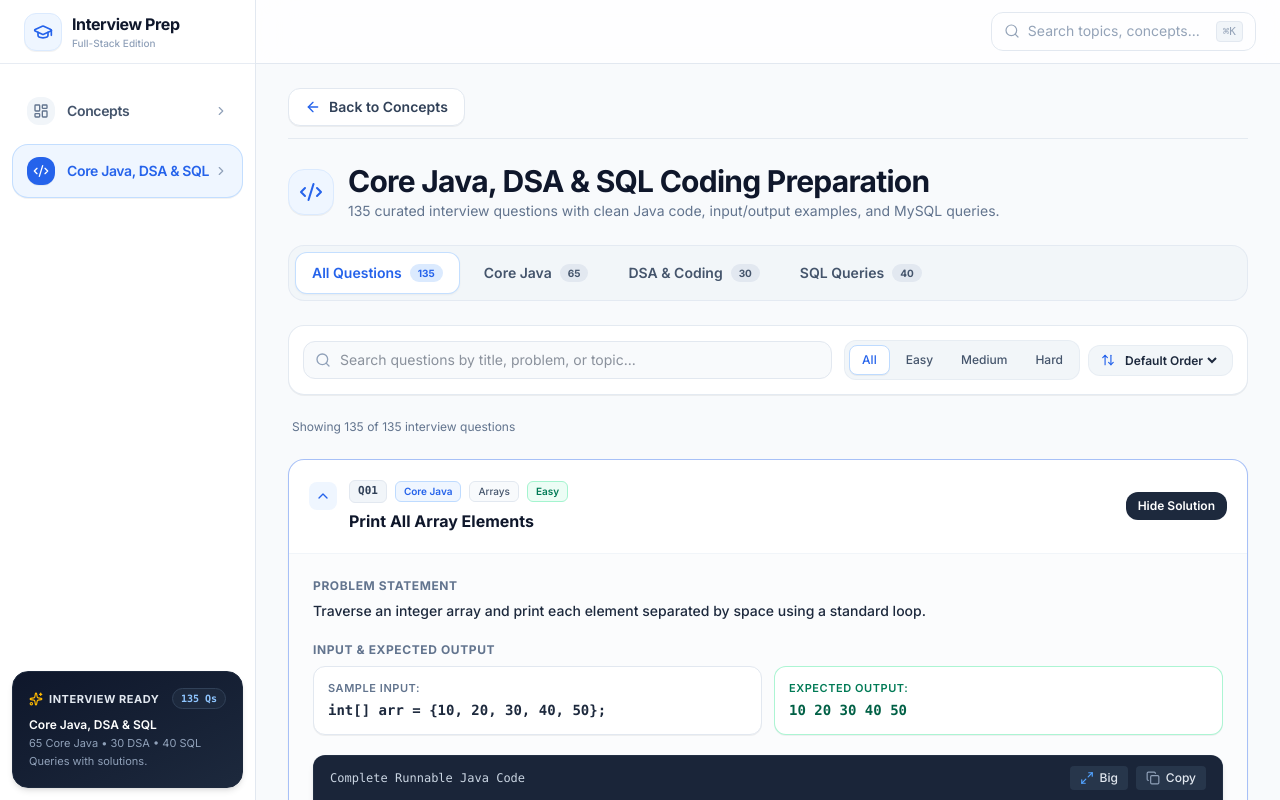
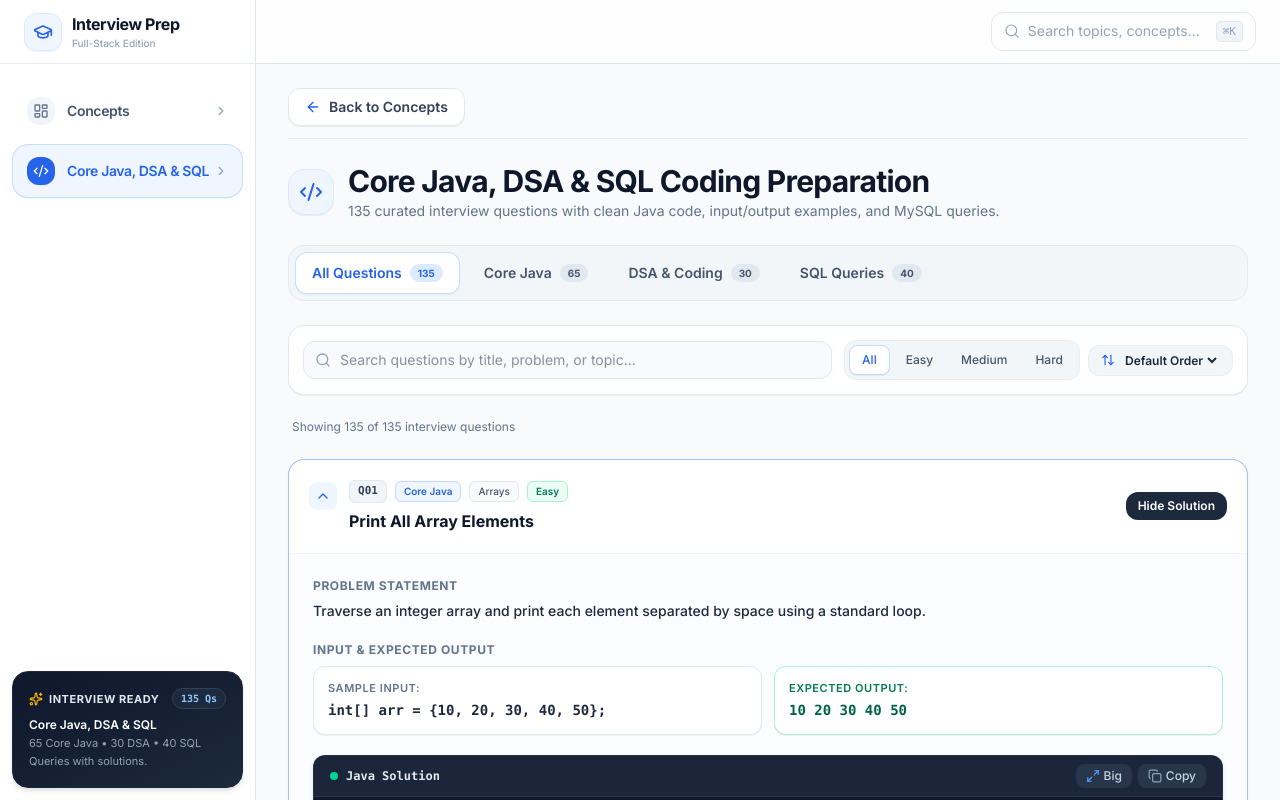
Before and after one commit to MohanNerasala/Interview-Preparation, a React (Vite) app: page /coding in a window 1280 px wide. Built offline with nearby package versions, Linux system fonts and the light colour scheme.

Commit message:
Fix truncated title Comp... with clean Java Solution label and streamlined Close button

```diff
--- a/src/components/CodeBlock.tsx
+++ b/src/components/CodeBlock.tsx
@@ -1,6 +1,6 @@
 import { useState, useEffect } from 'react';
 import { motion, AnimatePresence } from 'framer-motion';
-import { Check, Copy, Maximize2, Minimize2 } from 'lucide-react';
+import { Check, Copy, Maximize2, X } from 'lucide-react';
 
 interface CodeBlockProps {
   code: string;
@@ -33,33 +33,39 @@ export default function CodeBlock({ code, language = 'java', title }: CodeBlockP
     return () => window.removeEventListener('keydown', handleKeyDown);
   }, [isBig]);
 
-  const defaultTitle = language === 'sql' ? 'Tested MySQL Query' : 'Complete Runnable Java Code';
+  // Clean short title that never gets squished or truncated into "Comp..."
+  const displayTitle = title && !title.toLowerCase().includes('complete runnable')
+    ? title
+    : (language === 'sql' ? 'SQL Query' : 'Java Solution');
 
   return (
     <>
       {/* Clean Inline Code Box */}
-      <div className="rounded-xl overflow-hidden border border-slate-700/60 bg-slate-900 shadow-md my-4">
+      <div className="rounded-xl overflow-hidden border border-slate-700/70 bg-slate-900 shadow-md my-4">
         {/* Header Bar */}
-        <div className="flex items-center justify-between px-4 py-2.5 bg-slate-800/80 border-b border-slate-700/60 text-xs text-slate-300">
-          <span className="font-mono text-xs text-slate-300 font-medium truncate mr-2">
-            {title || defaultTitle}
-          </span>
+        <div className="flex items-center justify-between px-3.5 sm:px-4 py-2 bg-slate-800/90 border-b border-slate-700/60 text-xs">
+          {/* Left Title: Clean & Compact */}
+          <div className="flex items-center gap-2 min-w-0">
+            <span className="w-2 h-2 rounded-full bg-emerald-400 shrink-0" />
+            <span className="font-mono text-xs text-slate-200 font-semibold truncate">
+              {displayTitle}
+            </span>
+          </div>
 
-          <div className="flex items-center gap-2 shrink-0">
-            {/* Big Button */}
+          {/* Right Buttons: Matching & Sleek */}
+          <div className="flex items-center gap-1.5 shrink-0">
             <button
               onClick={() => setIsBig(true)}
-              className="flex items-center gap-1.5 px-2.5 py-1 rounded bg-slate-700/60 hover:bg-slate-700 text-slate-200 hover:text-white transition-colors cursor-pointer text-xs font-medium"
-              title="Expand to Big View"
+              className="inline-flex items-center gap-1 px-2.5 py-1 rounded-lg bg-slate-700/60 hover:bg-slate-700 text-slate-300 hover:text-white transition-colors cursor-pointer text-xs font-medium"
+              title="Expand code to Big view"
             >
               <Maximize2 className="w-3.5 h-3.5 text-blue-400" />
               <span>Big</span>
             </button>
 
-            {/* Copy Button */}
             <button
               onClick={handleCopy}
-              className="flex items-center gap-1.5 px-2.5 py-1 rounded bg-slate-700/60 hover:bg-slate-700 text-slate-200 hover:text-white transition-colors cursor-pointer text-xs font-medium"
+              className="inline-flex items-center gap-1 px-2.5 py-1 rounded-lg bg-slate-700/60 hover:bg-slate-700 text-slate-300 hover:text-white transition-colors cursor-pointer text-xs font-medium"
               title="Copy code"
             >
               {copied ? (
@@ -77,21 +83,21 @@ export default function CodeBlock({ code, language = 'java', title }: CodeBlockP
           </div>
         </div>
 
-        {/* Code Content */}
-        <div className="p-4 overflow-x-auto text-xs sm:text-sm font-mono leading-relaxed text-slate-100">
-          <pre>
+        {/* Code Body */}
+        <div className="p-3.5 sm:p-4 overflow-x-auto text-xs sm:text-sm font-mono leading-relaxed text-slate-100">
+          <pre className="whitespace-pre">
             <code>{code}</code>
           </pre>
         </div>
       </div>
 
       {/* ======================================================== */}
-      {/* BIG FULLSCREEN VIEW */}
+      {/* BIG FULLSCREEN MODAL VIEW */}
       {/* ======================================================== */}
       <AnimatePresence>
         {isBig && (
           <div
-            className="fixed inset-0 z-50 bg-slate-950/85 backdrop-blur-md p-3 sm:p-6 flex items-center justify-center animate-fade-in"
+            className="fixed inset-0 z-50 bg-slate-950/80 backdrop-blur-sm p-3 sm:p-6 flex items-center justify-center animate-fade-in"
             onClick={() => setIsBig(false)}
           >
             <motion.div
@@ -99,24 +105,23 @@ export default function CodeBlock({ code, language = 'java', title }: CodeBlockP
               animate={{ scale: 1, opacity: 1 }}
               exit={{ scale: 0.96, opacity: 0 }}
               transition={{ type: 'spring', damping: 25, stiffness: 350 }}
-              className="w-full max-w-5xl h-[88vh] bg-slate-900 border border-slate-700 rounded-2xl flex flex-col shadow-2xl overflow-hidden"
+              className="w-full max-w-4xl max-h-[88vh] bg-slate-900 border border-slate-700 rounded-2xl flex flex-col shadow-2xl overflow-hidden"
               onClick={e => e.stopPropagation()}
             >
-              {/* Big Header */}
-              <div className="flex items-center justify-between px-5 sm:px-6 py-3.5 bg-slate-800/90 border-b border-slate-700/80 shrink-0">
-                <div className="flex items-center gap-2.5 min-w-0">
-                  <h3 className="font-semibold text-slate-100 text-sm sm:text-base truncate font-mono">
-                    {title || defaultTitle}
+              {/* Big Header: Clean & Spacious */}
+              <div className="flex items-center justify-between px-4 sm:px-6 py-3 bg-slate-800/95 border-b border-slate-700/80 shrink-0">
+                <div className="flex items-center gap-2 min-w-0">
+                  <span className="w-2.5 h-2.5 rounded-full bg-emerald-400 shrink-0" />
+                  <h3 className="font-bold text-slate-100 text-sm sm:text-base font-mono truncate">
+                    {displayTitle}
                   </h3>
-                  <span className="text-[10px] font-mono px-2 py-0.5 rounded bg-slate-700 text-slate-300 uppercase">
-                    {language}
-                  </span>
                 </div>
 
                 <div className="flex items-center gap-2 shrink-0">
+                  {/* Copy Button */}
                   <button
                     onClick={handleCopy}
-                    className="flex items-center gap-1.5 px-3 py-1.5 rounded-lg bg-slate-700 hover:bg-slate-600 text-slate-100 text-xs font-medium transition-colors cursor-pointer"
+                    className="inline-flex items-center gap-1.5 px-3 py-1.5 rounded-lg bg-slate-700 hover:bg-slate-600 text-slate-200 text-xs font-medium transition-colors cursor-pointer"
                   >
                     {copied ? (
                       <>
@@ -126,25 +131,26 @@ export default function CodeBlock({ code, language = 'java', title }: CodeBlockP
                     ) : (
                       <>
                         <Copy className="w-3.5 h-3.5 text-slate-300" />
-                        <span>Copy Code</span>
+                        <span>Copy</span>
                       </>
                     )}
                   </button>
 
+                  {/* Close Button */}
                   <button
                     onClick={() => setIsBig(false)}
-                    className="flex items-center gap-1.5 px-3 py-1.5 rounded-lg bg-slate-700 hover:bg-slate-600 text-slate-100 text-xs font-medium transition-colors cursor-pointer"
-                    title="Exit Big View (Esc)"
+                    className="inline-flex items-center gap-1.5 px-3 py-1.5 rounded-lg bg-slate-700 hover:bg-rose-500/20 hover:text-rose-300 text-slate-200 text-xs font-medium transition-colors cursor-pointer"
+                    title="Close (Esc)"
                   >
-                    <Minimize2 className="w-3.5 h-3.5" />
-                    <span>Exit Big</span>
+                    <X className="w-3.5 h-3.5" />
+                    <span>Close</span>
                   </button>
                 </div>
               </div>
 
-              {/* Big Code Content */}
-              <div className="flex-1 overflow-auto p-5 sm:p-7 text-xs sm:text-sm md:text-base font-mono leading-relaxed text-slate-100 bg-slate-950">
-                <pre>
+              {/* Big Code Scrollable Body */}
+              <div className="flex-1 overflow-auto p-4 sm:p-6 text-xs sm:text-sm font-mono leading-relaxed text-slate-100 bg-slate-950">
+                <pre className="whitespace-pre">
                   <code>{code}</code>
                 </pre>
               </div>
--- a/src/pages/CodingPracticePage.tsx
+++ b/src/pages/CodingPracticePage.tsx
@@ -552,7 +552,7 @@ export default function CodingPracticePage() {
                           <CodeBlock
                             code={prob.code}
                             language="java"
-                            title="Complete Runnable Java Code"
+                            title="Java Solution"
                           />
                         )}
 
@@ -560,7 +560,7 @@ export default function CodingPracticePage() {
                           <CodeBlock
                             code={prob.query}
                             language="sql"
-                            title="Tested MySQL Query"
+                            title="SQL Query"
                           />
                         )}
 
```
